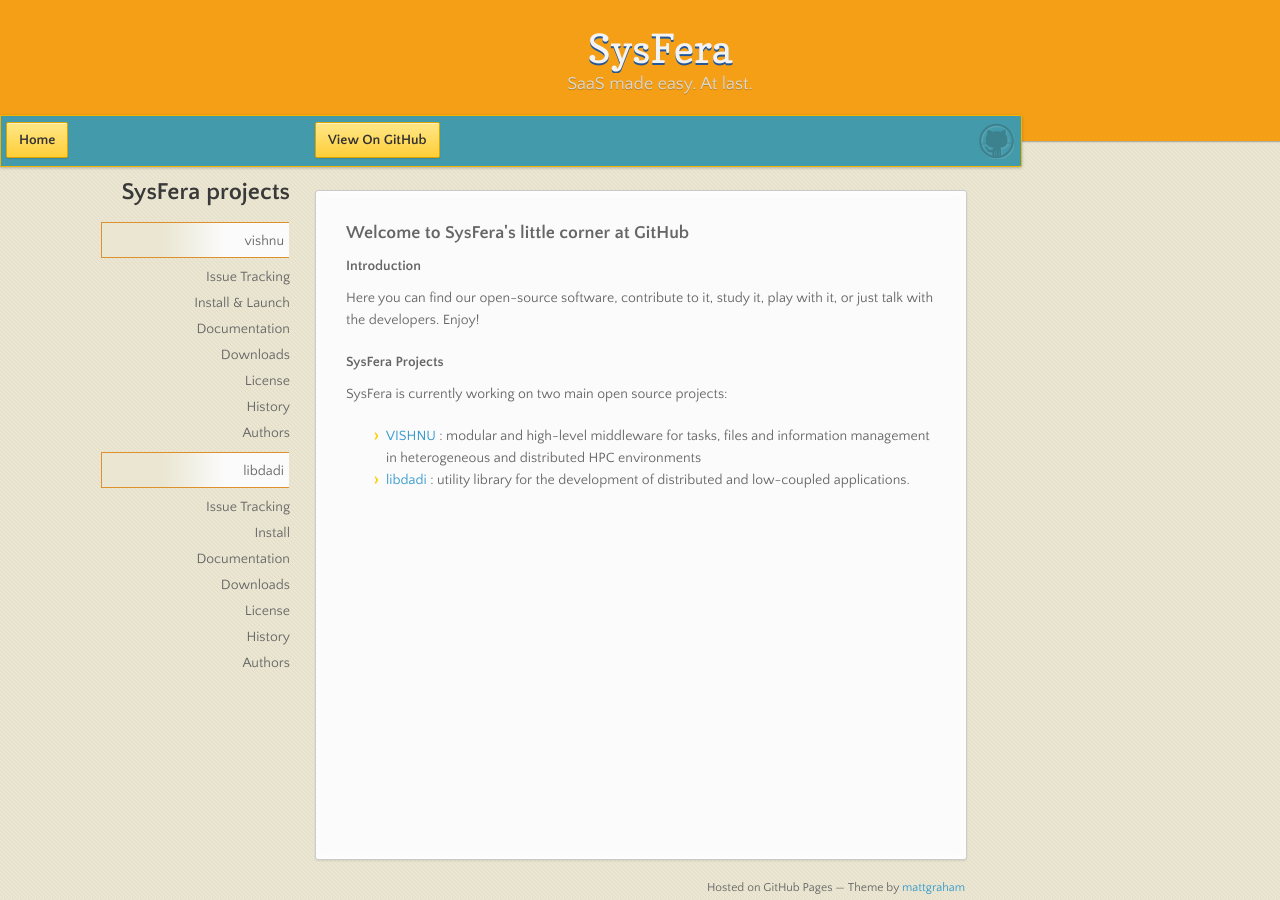
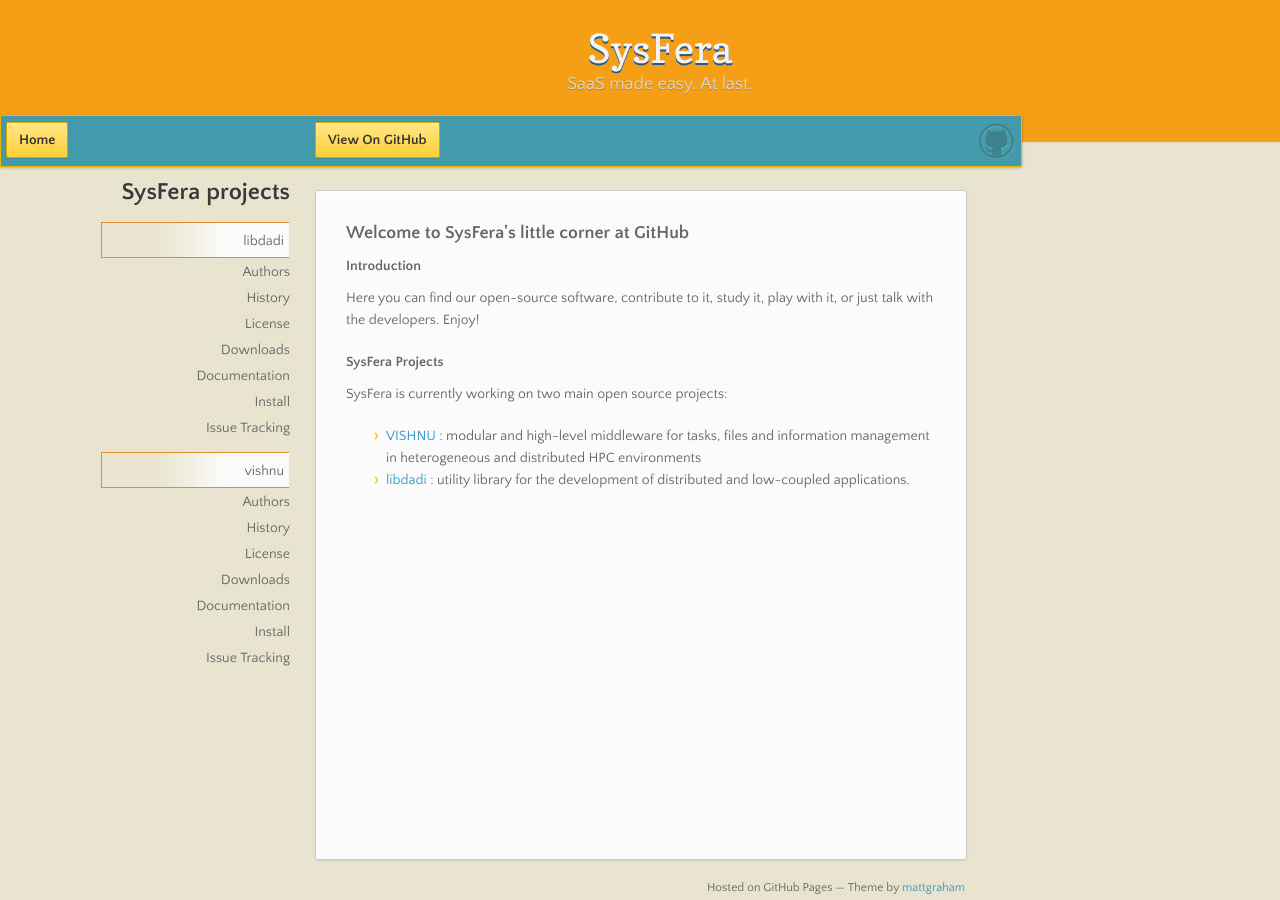
Before and after one commit to dloureiro/sysfera.github.com, a Jekyll site: the page built from index.html, in a window 1280 px wide and 900 px high. Built offline with Jekyll 4.4.1, drawn with Linux system fonts in a browser that asks for light colours; nearby versions of some CDN libraries; Markdown is read by kramdown in place of the engine named in the settings.

Commit message:
switching static navigation menu

```diff
--- a/_layouts/default.html
+++ b/_layouts/default.html
@@ -34,17 +34,27 @@
 	<nav>
 	<h2>SysFera projects</h2>
 	<ul class="projectList">
-				{% for category in site.categories %}
-				<li><a href="/{{category | first}}.html" class="pages">{{category | first}}</a></li>
+
+		<li><a href="/libdadi.html" class="pages">libdadi</a>
 			<ul class="projectPagesList">
-				{% assign myCategory = {{category | first}} %}
-					{% for post in site.posts %}
-					{% if post.categories contains myCategory %}
-					<li><a href="/{{ post.url }}">{{ post.title }}</a></li>
-					{% endif %}
-					{% endfor %}
-				</ul>
-				{% endfor %}
+				<li><a href="/libdadi/authors.html">Authors</a></li>
+				<li><a href="/libdadi/history.html">History</a></li>
+				<li><a href="/libdadi/license.html">License</a></li>
+				<li><a href="/libdadi/download.html">Downloads</a></li>
+				<li><a href="/libdadi/documentation.html">Documentation</a></li>
+				<li><a href="/libdadi/install.html">Install</a></li>
+				<li><a href="/libdadi/issueTracking.html">Issue Tracking</a></li>
+			</ul></li>
+		<li><a href="/vishnu.html" class="pages">vishnu</a>
+			<ul class="projectPagesList">
+				<li><a href="/vishnu/authors.html">Authors</a></li>
+				<li><a href="/vishnu/history.html">History</a></li>
+				<li><a href="/vishnu/license.html">License</a></li>
+				<li><a href="/vishnu/download.html">Downloads</a></li>
+				<li><a href="/vishnu/documentation.html">Documentation</a></li>
+				<li><a href="/vishnu/installLaunch.html">Install</a></li>
+				<li><a href="/vishnu/issueTracking.html">Issue Tracking</a></li>
+			</ul></li>
 	</ul>
 	</nav>
 	<div class="wrapper">
```
Lines whose indentation alone changed are shown as unchanged.
